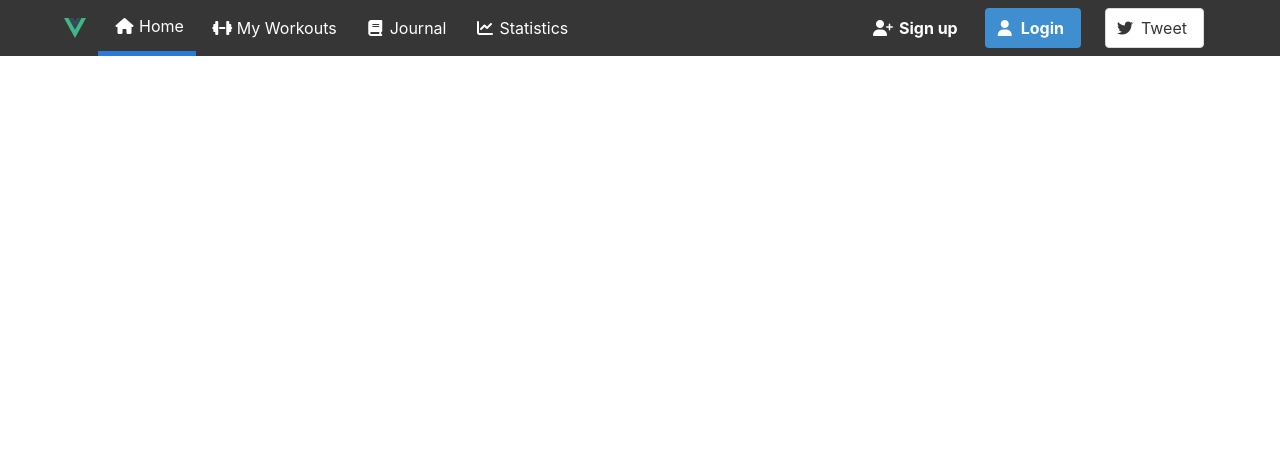
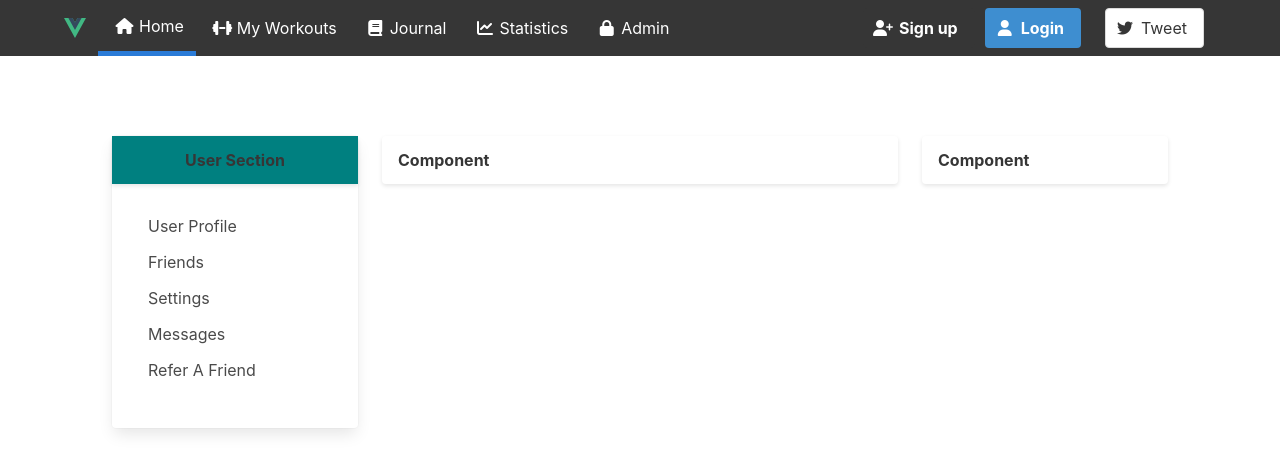
Before and after one commit to zangaran1/Web-Server-Projects, a Vue app in the folder client/: page / in a window 1280 px wide. Shown: the top 472 px of the page. Built offline with nearby package versions, Linux system fonts and the light colour scheme.

Commit message:
created home page

```diff
--- a/client/src/components/NavBar.vue
+++ b/client/src/components/NavBar.vue
@@ -54,6 +54,12 @@ import LoginBadge from './LoginBadge.vue';
               </span>
               Statistics
             </RouterLink>
+            <RouterLink to="/admin" class="navbar-item">
+              <span class="icon" id="admin-icon">
+                <i class="fa-solid fa-lock"></i>
+              </span>
+              Admin
+            </RouterLink>
 
           </div>
           </div>
@@ -83,7 +89,7 @@ import LoginBadge from './LoginBadge.vue';
 
 
 <style scoped>
-#home-icon, #journal-icon, #workouts-icon, #statistics-icon{
+#home-icon, #journal-icon, #workouts-icon, #statistics-icon, #admin-icon{
   margin: 2.5px;
 }
 .router-link-active {
--- a/client/src/router/index.ts
+++ b/client/src/router/index.ts
@@ -3,6 +3,7 @@ import HomeView from '../views/HomeView.vue'
 import WorkoutsView from '../views/WorkoutsView.vue'
 import JournalView from '../views/JournalView.vue'
 import StatsView from '../views/StatsView.vue'
+import AdminView from '../views/AdminView.vue'
 
 const router = createRouter({
   history: createWebHistory(import.meta.env.BASE_URL),
@@ -26,8 +27,13 @@ const router = createRouter({
       path: '/journal',
       name: 'journal',
       component: JournalView
+    },
+    {
+      path: '/admin',
+      name: 'admin',
+      component: AdminView
+
     }
-
   ]
 })
 
--- /dev/null
+++ b/client/src/views/AdminView.vue
@@ -0,0 +1,7 @@
+<script setup lang="ts">
+
+</script>
+
+<template>
+
+</template>
--- a/client/src/views/HomeView.vue
+++ b/client/src/views/HomeView.vue
@@ -1,7 +1,65 @@
 <script setup lang="ts">
+import { useSession, login } from '@/model/session';
 
+const session = useSession();
 </script>
 
 <template>
+    <div class="section">
+        <div class="columns">
+        <div class="column is-one-quarter" id="first-card">
+            <div class="card">
+                <header class="card-header">
+                <p class="card-header-title" id="card-title">
+                    User Section
+                </p>
+            </header>
+            <div class="card-content">
+                <div class="content">
+                    <aside class="menu">
+                        <div class="menu-list">
+                            <a>User Profile</a>
+                            <a>Friends</a>
+                            <a>Settings</a>
+                            <a>Messages</a>
+                            <a>Refer A Friend</a>
+                            <a></a>
+                        </div>
+                    </aside>
+                </div>
+            </div>
+        </div>
+
+        </div>
+        <div class="column is-half" id="middle-card">
+            <header class="card-header">
+                <p class="card-header-title">
+                    Component
+                </p>
+            </header>
+        </div>
+        <div class="column is-one-quarter" id="third-card">
+            <header class="card-header">
+                <p class="card-header-title">
+                    Component
+                </p>
+            </header>
+        </div>
+    </div>
+</div>
 
 </template>
+
+<style scoped>
+#middle-card, #first-card, #third-card{
+    margin-top: 10px;
+}
+.columns{
+    margin-top: 10px;
+}
+
+#card-title{
+    background-color: teal;
+    justify-content: center;
+}
+</style>
```
